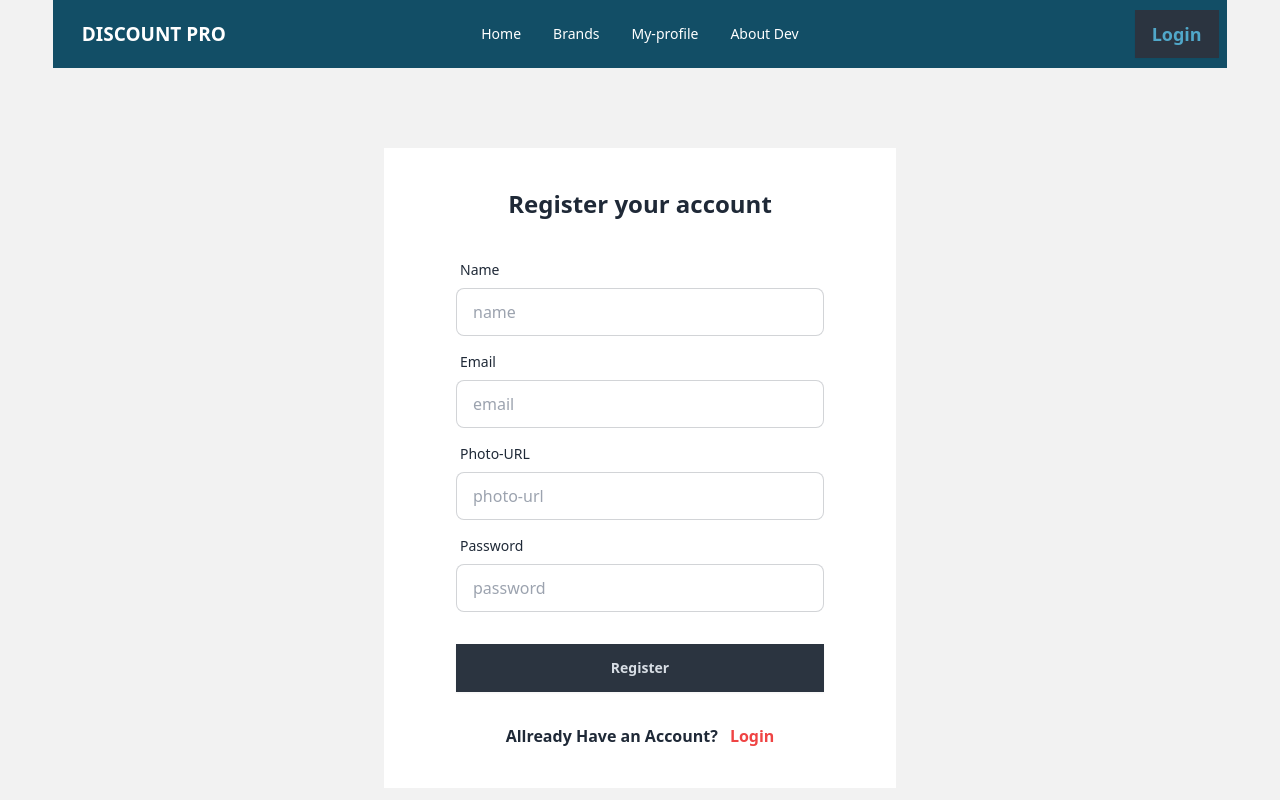
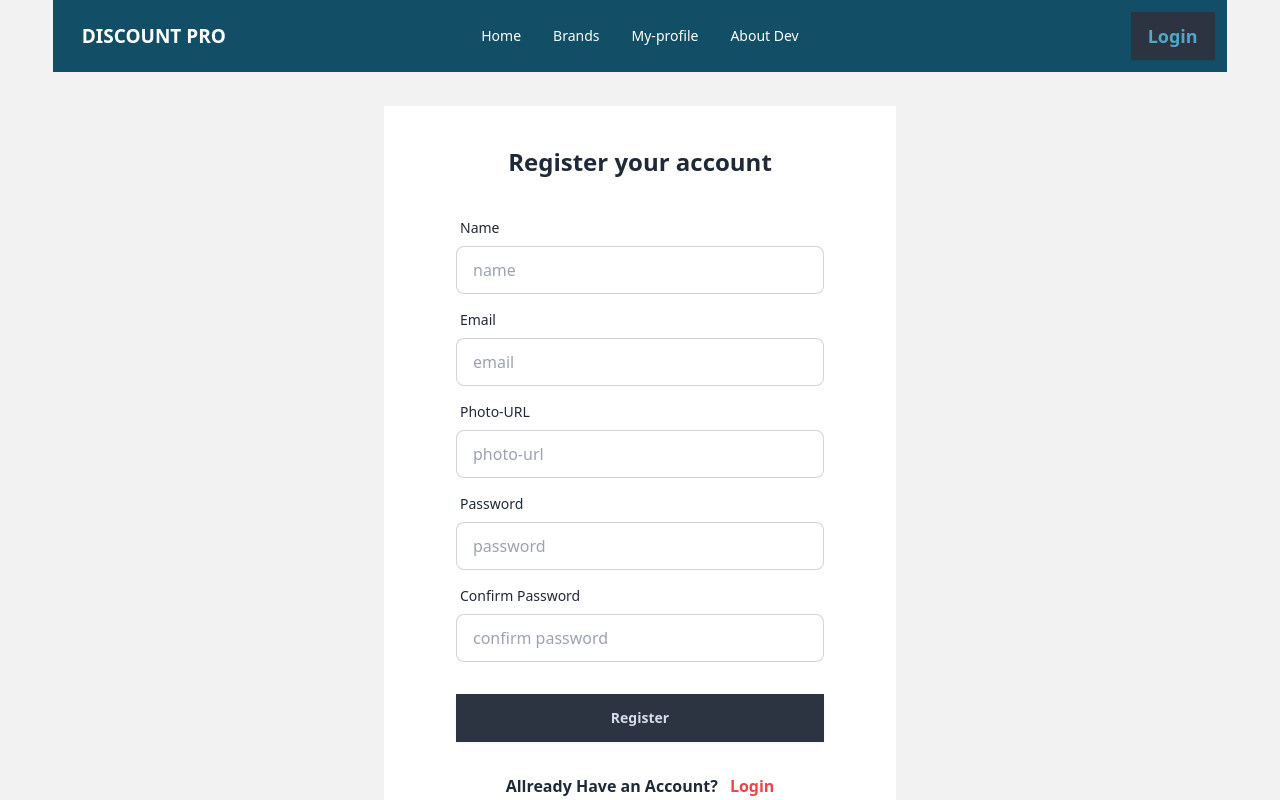
Before and after one commit to Tanim-Ahmmed/Discount-Pro, a React (Vite) app: page /auth/register in a window 1280 px wide. Shown: the top 800 px of the page. Built offline with nearby package versions, Linux system fonts and the light colour scheme; no server answers.

Commit message:
registation validation done

```diff
--- a/package.json
+++ b/package.json
@@ -18,6 +18,7 @@
     "react-dom": "^18.3.1",
     "react-fast-marquee": "^1.6.5",
     "react-router-dom": "^6.28.0",
+    "react-toastify": "^10.0.6",
     "sort-by": "^1.2.0"
   },
   "devDependencies": {
--- a/src/componants/Header.jsx
+++ b/src/componants/Header.jsx
@@ -63,9 +63,11 @@ const Header = () => {
           <div>
             <p>{user && user.email}</p>
           </div>
+          <div className=" hover:bg-[#0f4155] p-1">
           {
-            user && user?.email ? <button  onClick={logOut} className="btn font-semibold text-red-400 rounded-none btn-neutral" to="/" >LogOut</button> : <Link className="btn btn-neutral text-lg font-bold rounded-none text-[#50a7c9] " to="/auth/login" >Login</Link>
+            user && user?.email ? <button  onClick={logOut} className="btn font-semibold text-red-400 text-lg rounded-none btn-neutral" to="/" >LogOut</button> : <Link className="btn btn-neutral text-lg font-bold rounded-none text-[#50a7c9] " to="/auth/login" >Login</Link>
           }
+          </div>
 
         </div>
       </div>
--- a/src/componants/Register.jsx
+++ b/src/componants/Register.jsx
@@ -1,7 +1,8 @@
 import { useContext } from "react";
 import { Link } from "react-router-dom";
 import { AuthContext } from "../provider/AuthProvider";
-
+import { ToastContainer, toast } from 'react-toastify';
+import 'react-toastify/dist/ReactToastify.css';
 
 const Register = () => {
 
@@ -16,6 +17,43 @@ const Register = () => {
         const email = form.get("email");
         const photo = form.get("photo");
         const password = form.get("password");
+        const conPass  = form.get("confirm");
+
+        if(password.length < 6 ){
+            toast.error("Passward must contain atleast 6 character. " , {
+              position: "top-center",
+              autoClose: 3000, });
+              return;
+
+
+        }
+
+        if(password !== conPass){
+
+          toast.error("Passward didn' t match " , {
+            position: "top-center",
+            autoClose: 3000, });
+            return;
+
+        }
+
+        if(!/[a-z]/.test(password)){
+
+          toast.error("Passward must contain atleast one lowercase latter. " , {
+            position: "top-center",
+            autoClose: 3000, });
+            return;
+
+        }
+
+        if(!/[A-Z]/.test(password)){
+
+          toast.error("Passward must contain atleast one uppercase latter. " , {
+            position: "top-center",
+            autoClose: 3000, });
+            return;
+
+        }
 
         console.log({name, email, photo, password})
         createNewUser(email, password)
@@ -88,6 +126,20 @@ const Register = () => {
               />
             </div>
 
+
+            <div className="form-control">
+              <label className="label">
+                <span className="label-text">Confirm Password</span>
+              </label>
+              <input
+                type="password"
+                name="confirm"
+                placeholder="confirm password"
+                className="input input-bordered"
+                required
+              />
+            </div>
+
             <div className="form-control mt-6">
               <button className="btn btn-neutral rounded-none">Register</button>
             </div>
@@ -101,6 +153,7 @@ const Register = () => {
           </p>
         </div>
       </div>
+      <ToastContainer></ToastContainer>
     </div>
   );
 };
--- a/src/provider/AuthProvider.jsx
+++ b/src/provider/AuthProvider.jsx
@@ -3,8 +3,10 @@ import app from "../firebase/firebase.config";
 import {
   createUserWithEmailAndPassword,
   getAuth,
+  GoogleAuthProvider,
   onAuthStateChanged,
   signInWithEmailAndPassword,
+  signInWithPopup,
   signOut,
 } from "firebase/auth";
 
@@ -15,6 +17,8 @@ const AuthProvider = ({ children }) => {
   const [user, setUser] = useState(null);
   const [loading, setLoading] = useState(true);
 
+  const googleProvider = new GoogleAuthProvider();
+
   const createNewUser = (email, password) => {
     setLoading(true);
     return createUserWithEmailAndPassword(auth, email, password);
@@ -23,6 +27,11 @@ const AuthProvider = ({ children }) => {
   const userLogin = (email, password) => {
     setLoading(true);
     return signInWithEmailAndPassword(auth, email, password );
+  }
+
+  const handleGoogleLogin =() =>{
+    setLoading(true);
+    signInWithPopup(auth, googleProvider)
   }
 
   const logOut = () => {
@@ -46,6 +55,7 @@ const AuthProvider = ({ children }) => {
     createNewUser,
     logOut,
     userLogin,
+    handleGoogleLogin,
     loading,
   };
 
```
Also changed, not shown: 1 other file (tests, documents, lock files or other folders).
